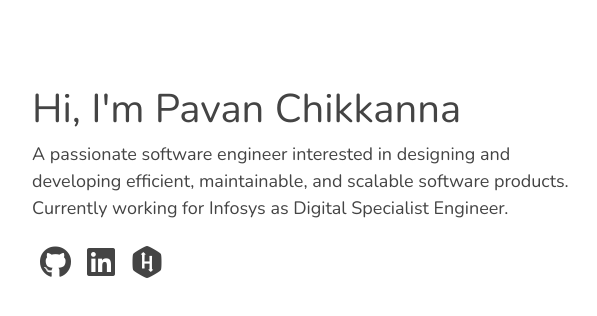
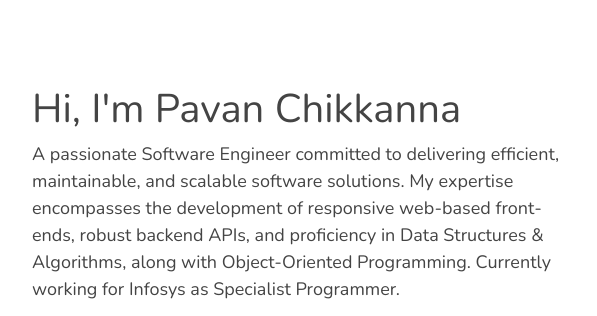
Before and after one commit to pavanchikkanna/pavanchikkanna.github.io, a plain HTML site: page index.html in a window 1280 px wide. Shown: the part 81-397 px from the top of the page, 53-650 px from the left. Drawn offline with nearby package versions, Linux system fonts and the light colour scheme.

Commit message:
update: Intro sentence :tada:

```diff
--- a/index.html
+++ b/index.html
@@ -34,8 +34,7 @@
         <div class="col-lg-6 order-lg-1" id="content">
           <h1 id="greeting">Hi, I'm Pavan Chikkanna</h1>
           <p id="intro">
-            A passionate software engineer interested in designing and developing efficient, maintainable, and scalable software products.
-            Currently working for <a href="https://www.infosys.com/" target="_blank" id="company">Infosys </a>as Digital Specialist Engineer.
+            A passionate Software Engineer committed to delivering efficient, maintainable, and scalable software solutions. My expertise encompasses the development of responsive web-based front-ends, robust backend APIs, and proficiency in Data Structures & Algorithms, along with Object-Oriented Programming. Currently working for <a href="https://www.infosys.com/" target="_blank" id="company">Infosys </a>as Specialist Programmer.
           </p>
           <ul id="links" class="mt-2 mt-lg-3">
             <li>
```
